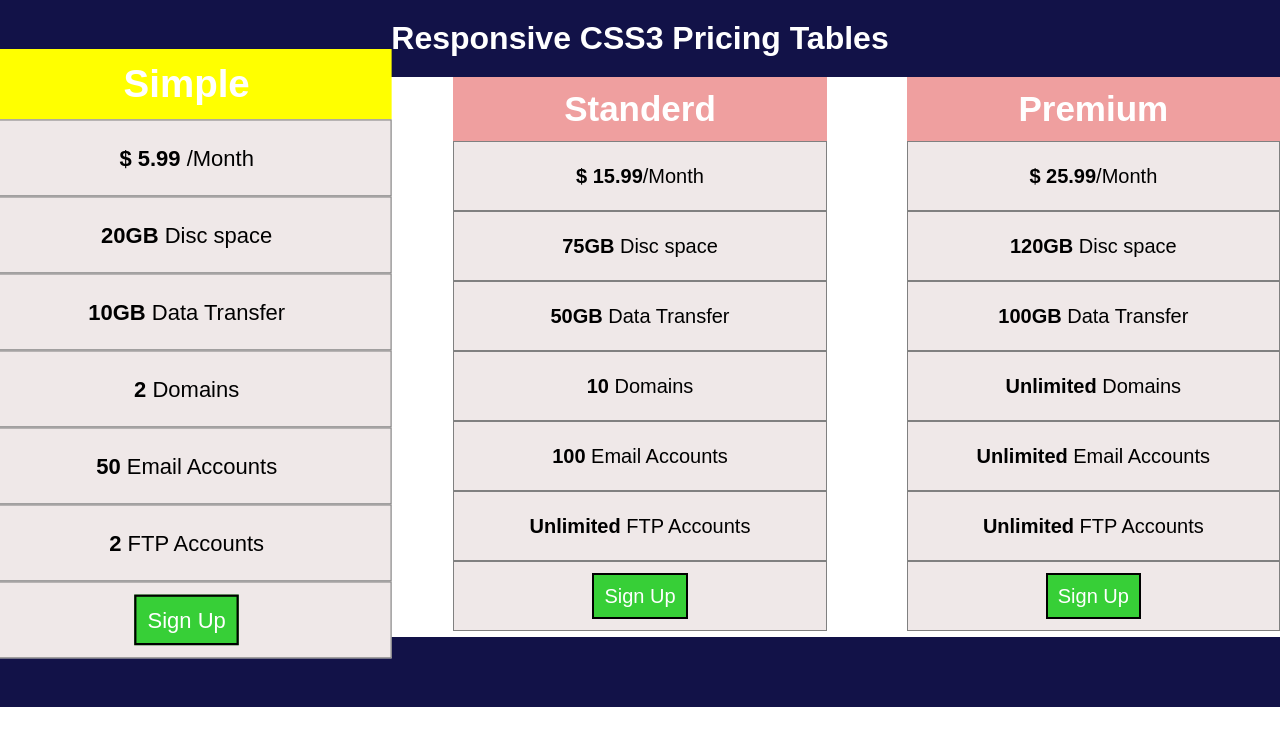
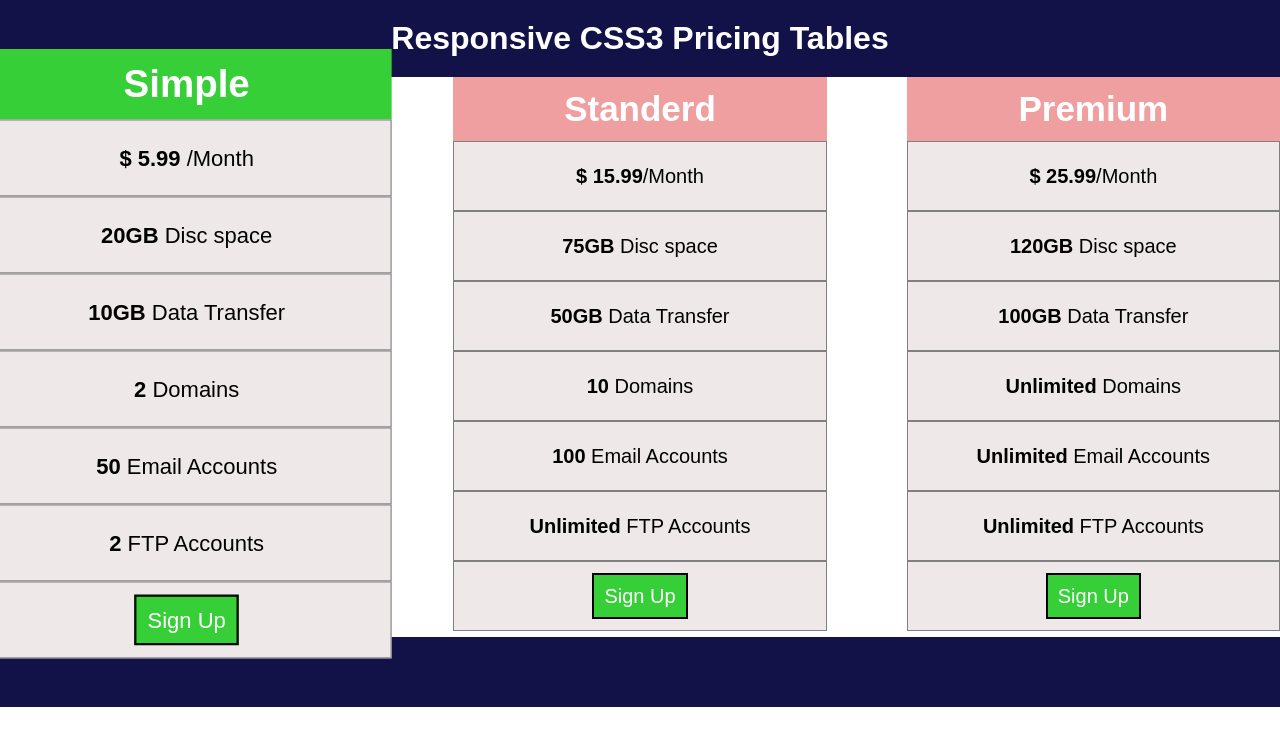
Before and after one commit to RajneeshKesharwani/Responsive-Css-Table, a plain HTML site: page index.html in a window 1280 px wide. In both pictures the pointer is over the element "Simple". Drawn offline with Linux system fonts and the light colour scheme.

Commit message:
third modified

```diff
--- a/assets/css/style.css
+++ b/assets/css/style.css
@@ -36,7 +36,7 @@
     font-size: 35px;
 }
 .box>h2:hover {
-    background: yellow;
+    background: rgb(55, 207, 55);
 }
 .box>ul>li {
     list-style-type: none;
```
